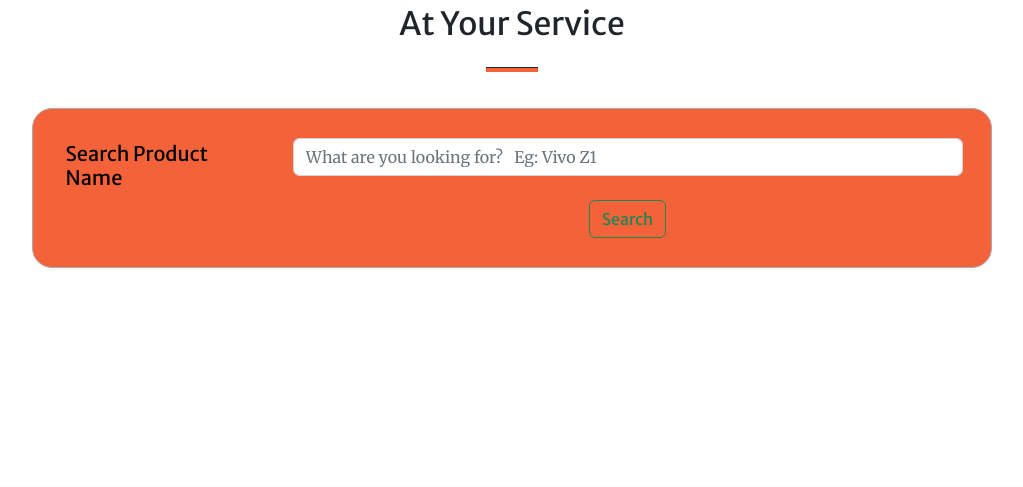
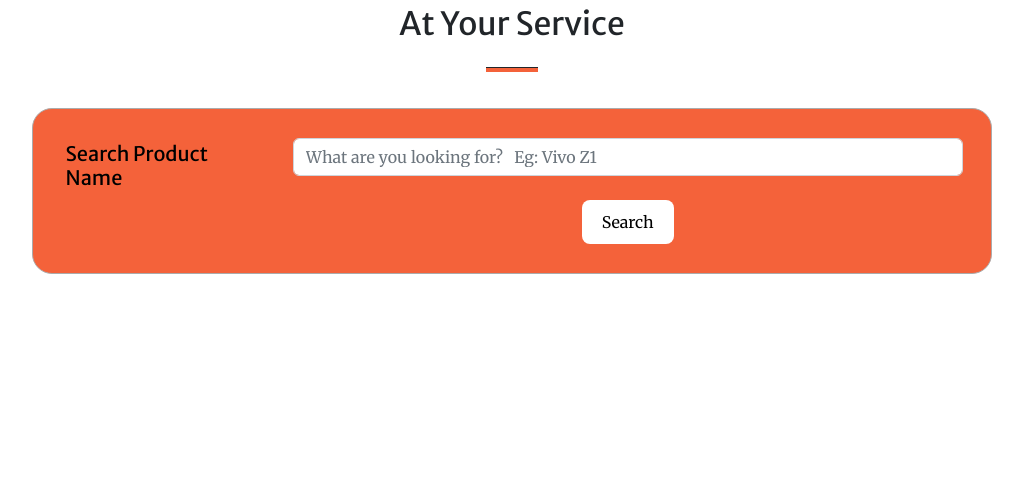
Before and after one commit to bikash-789/Product-Summary, a Flask app: page / in a window 1280 px wide. Shown: the part 1450-1937 px from the top of the page, without its empty margins (128-1151 px from the left). Run offline with Flask 3, Linux system fonts and the light colour scheme; parts of the project's set-up code (start-up, migrations or seed data) failed here and were passed over; some libraries are stand-ins or nearby versions.

Commit message:
changes submit button style

```diff
--- a/Client-Side/templates/index.html
+++ b/Client-Side/templates/index.html
@@ -76,16 +76,29 @@
                             </div>
                             <div class="col-md-9">
                                 <form action="{{ url_for('searching')}}" method="post">
-                                    <input type="text" name="search_text" id="search_text" class="form-control" placeholder="What are you looking for?   Eg: Vivo Z1">
+                                    <center>
+                                    <input type="text" name="search_text" id="search_text" class="form-control" placeholder="What are you looking for?   Eg: Vivo Z1"/>
                                         <br>
-                                    <center><button class="btn btn-outline-success my-2 my-sm-0" type="submit">Search</button></center>
+                                    <button class="hover-button" type="submit">Search</button></center>
                                 </form>
                             </div>
                         </div>
                     </div>
-               <div id="result"></div>
             </div>
             <style>
+            .hover-button {
+              background-color: #fff;
+              color: #000000;
+              border-radius: 8px;
+              padding: 10px 20px;
+              border: none;
+              cursor: pointer;
+            }
+
+            .hover-button:hover {
+              background-color:  #00ffff;
+            }
+
             .search-table{
                 padding: 7%;
                 margin-top: -6%;
```
Lines whose indentation alone changed are shown as unchanged.
